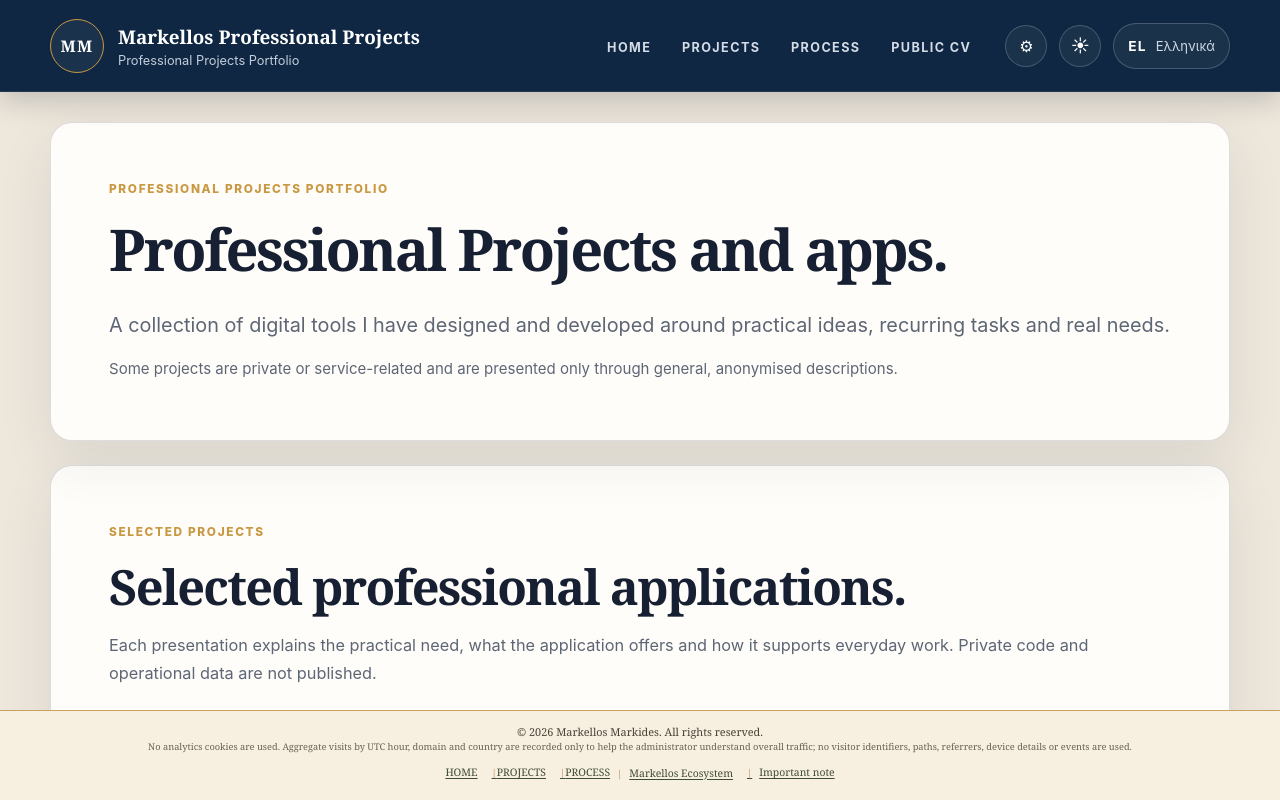
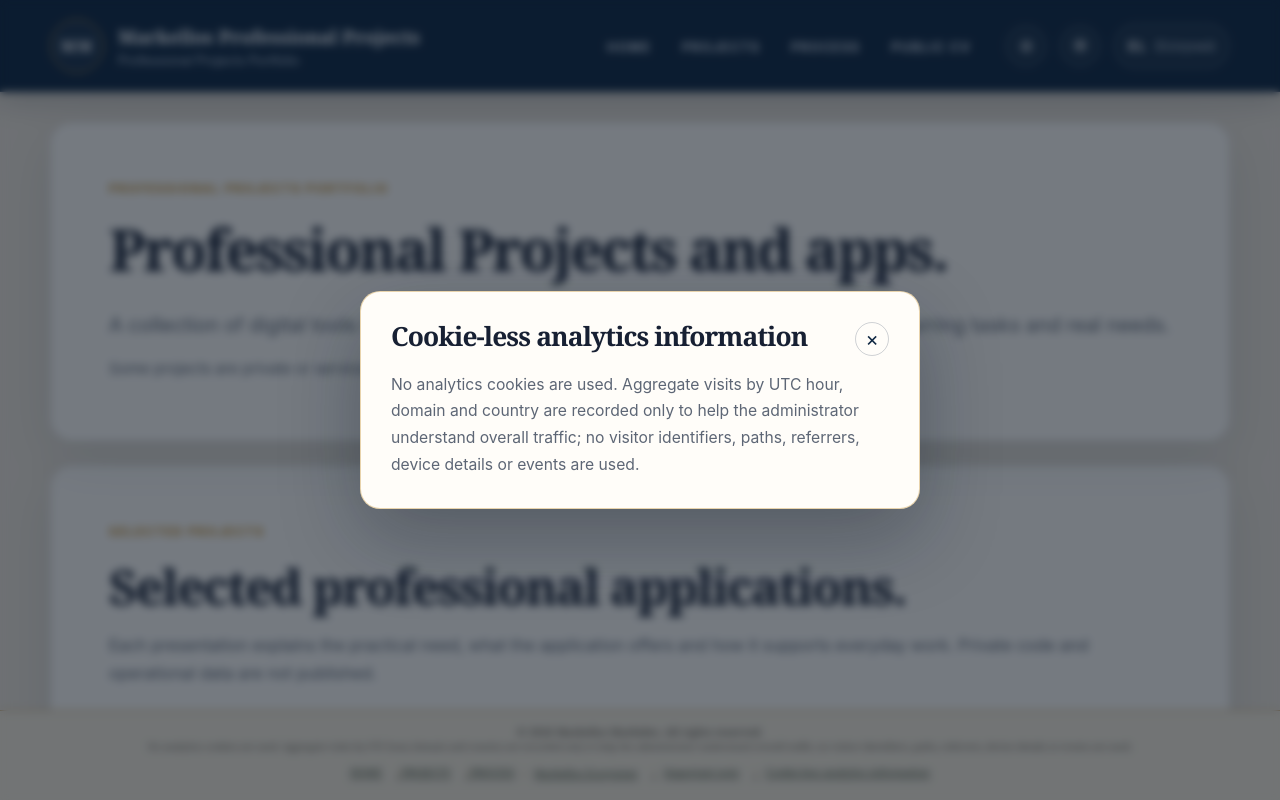
Before and after one commit to mmark76/markellos-professional-apps, a React (Vite) app: page / in a window 1280 px wide. Shown: the top 800 px of the page. Built offline with nearby package versions, Linux system fonts and the light colour scheme.

Commit message:
fix: persist analytics information dismissal

```diff
--- a/src/App.tsx
+++ b/src/App.tsx
@@ -9,6 +9,7 @@ function App() {
   const [language, setLanguage] = useState<Language>('en')
   const [darkMode, setDarkMode] = useState(false)
   const [noticeOpen, setNoticeOpen] = useState(false)
+  const [analyticsNoticeOpen, setAnalyticsNoticeOpen] = useState(false)
   const copy = content[language]
 
   const page = language === 'en'
@@ -53,6 +54,8 @@ function App() {
         closeNotice: 'Close',
         analyticsInformation:
           'No analytics cookies are used. Aggregate visits by UTC hour, domain and country are recorded only to help the administrator understand overall traffic; no visitor identifiers, paths, referrers, device details or events are used.',
+        analyticsTitle: 'Cookie-less analytics information',
+        closeAnalytics: 'Close analytics information',
         cv: 'Public CV',
         footerText:
           'A personal portfolio of selected projects and applications, presented with privacy and confidentiality in mind.',
@@ -99,6 +102,8 @@ function App() {
         closeNotice: 'Κλείσιμο',
         analyticsInformation:
           'Δεν χρησιμοποιούνται cookies analytics. Συγκεντρωτικές επισκέψεις ανά ώρα UTC, domain και χώρα καταγράφονται μόνο για να κατανοεί ο διαχειριστής τη συνολική επισκεψιμότητα· δεν χρησιμοποιούνται αναγνωριστικά επισκεπτών, διαδρομές, παραπομπές, στοιχεία συσκευής ή συμβάντα.',
+        analyticsTitle: 'Πληροφορίες cookie-less analytics',
+        closeAnalytics: 'Κλείσιμο πληροφοριών analytics',
         cv: 'Δημόσιο CV',
         footerText:
           'Προσωπικό portfolio επιλεγμένων έργων και εφαρμογών, με σεβασμό στην ιδιωτικότητα και την εμπιστευτικότητα.',
@@ -129,6 +134,25 @@ function App() {
       window.removeEventListener('keydown', handleKeyDown)
     }
   }, [noticeOpen])
+
+  useEffect(() => {
+    try {
+      if (window.localStorage.getItem('professional-apps.analytics-notice-dismissed') === 'true') return
+    } catch {
+      // Show the informational notice when local storage is unavailable.
+    }
+    const frame = window.requestAnimationFrame(() => setAnalyticsNoticeOpen(true))
+    return () => window.cancelAnimationFrame(frame)
+  }, [])
+
+  const closeAnalyticsNotice = () => {
+    try {
+      window.localStorage.setItem('professional-apps.analytics-notice-dismissed', 'true')
+    } catch {
+      // Closing still works for this visit.
+    }
+    setAnalyticsNoticeOpen(false)
+  }
 
   const toggleLanguage = () => {
     setLanguage((current) => (current === 'en' ? 'el' : 'en'))
@@ -284,6 +308,9 @@ function App() {
             <button className="footer-notice-button" type="button" onClick={() => setNoticeOpen(true)}>
               {page.noticeTitle}
             </button>
+            <button className="footer-notice-button" type="button" onClick={() => setAnalyticsNoticeOpen(true)}>
+              {page.analyticsTitle}
+            </button>
           </div>
         </div>
 
@@ -319,6 +346,24 @@ function App() {
           </section>
         </div>
       )}
+
+      {analyticsNoticeOpen && (
+        <div className="notice-overlay" role="presentation" onMouseDown={closeAnalyticsNotice}>
+          <section
+            className="notice-dialog"
+            role="dialog"
+            aria-modal="true"
+            aria-labelledby="analytics-notice-title"
+            onMouseDown={(event) => event.stopPropagation()}
+          >
+            <div className="notice-dialog-header">
+              <h2 id="analytics-notice-title">{page.analyticsTitle}</h2>
+              <button className="notice-close" type="button" aria-label={page.closeAnalytics} title={page.closeAnalytics} onClick={closeAnalyticsNotice}>×</button>
+            </div>
+            <p>{page.analyticsInformation}</p>
+          </section>
+        </div>
+      )}
     </>
   )
 }
```
